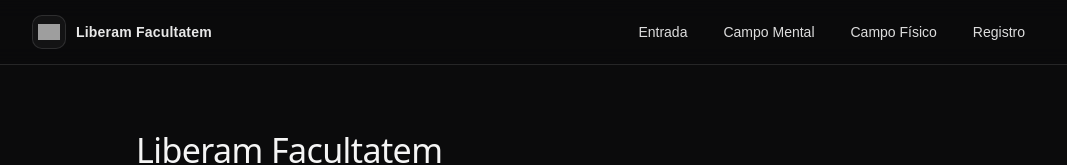
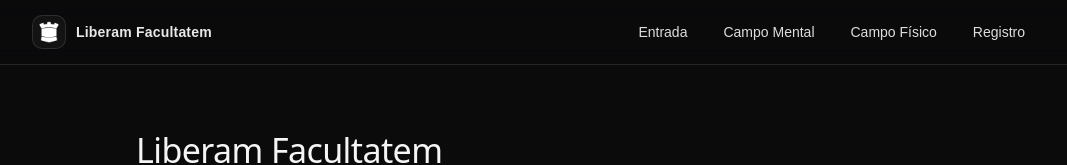
Before and after one commit to oriolrinconr-lang/nextjs-boilerplate, a Next.js app: page /app/entrada in a window 1280 px wide. Shown: the top 165 px of the page, without its empty margins (106-1173 px from the left). Built offline with nearby package versions, Linux system fonts and the light colour scheme; grey boxes are pictures that could not be loaded.

Commit message:
Use LF logo in header

```diff
--- a/app/layout.tsx
+++ b/app/layout.tsx
@@ -18,7 +18,7 @@ export default function RootLayout({ children }: { children: React.ReactNode })
             <Link href="/entrada" className="brand">
   <span className="brandMark">
     <Image
-      src="/logo.png"
+      src="/3. LF BLANCO EDITADO.png"
       alt="Liberam Facultatem"
       width={22}
       height={22}
```
